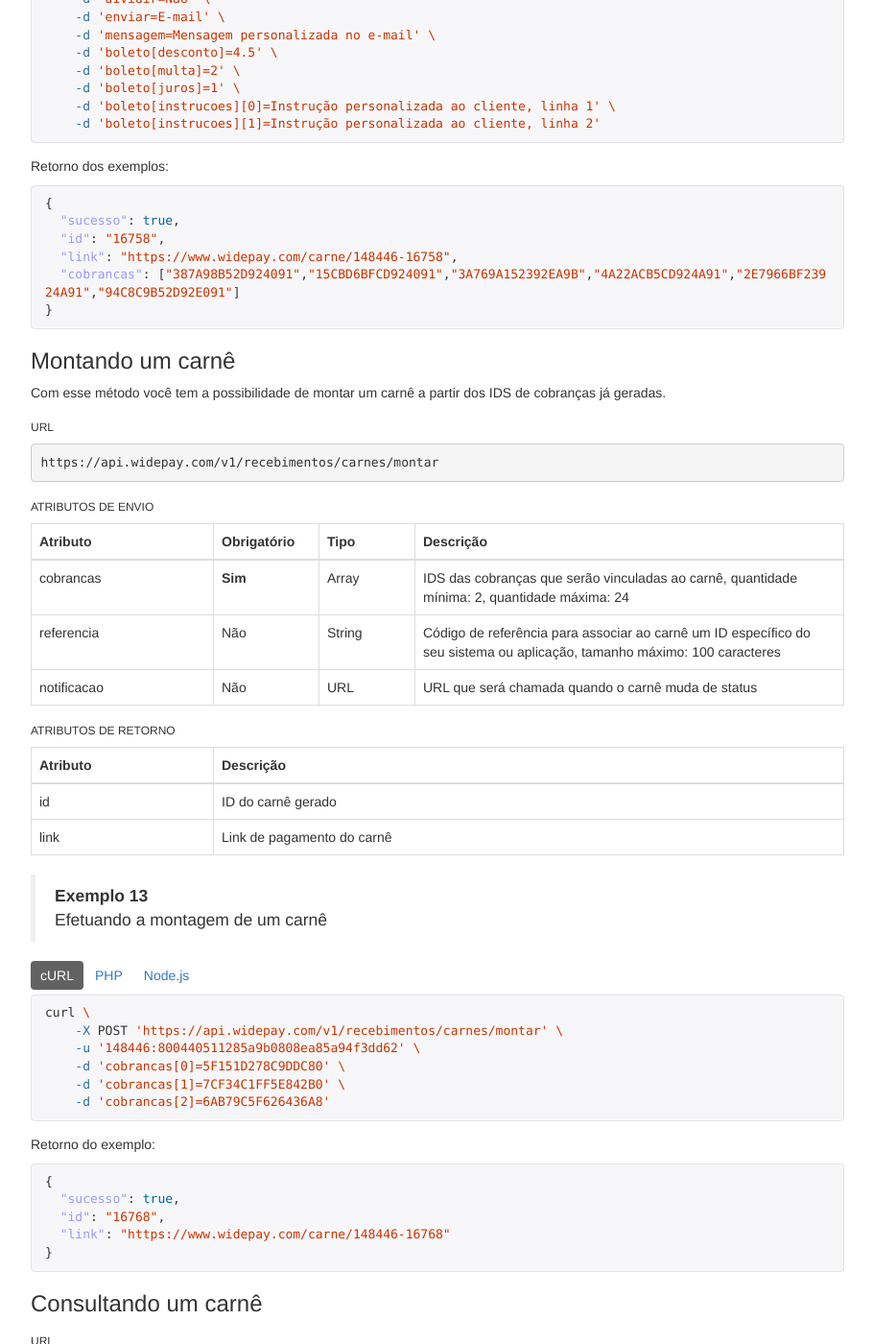
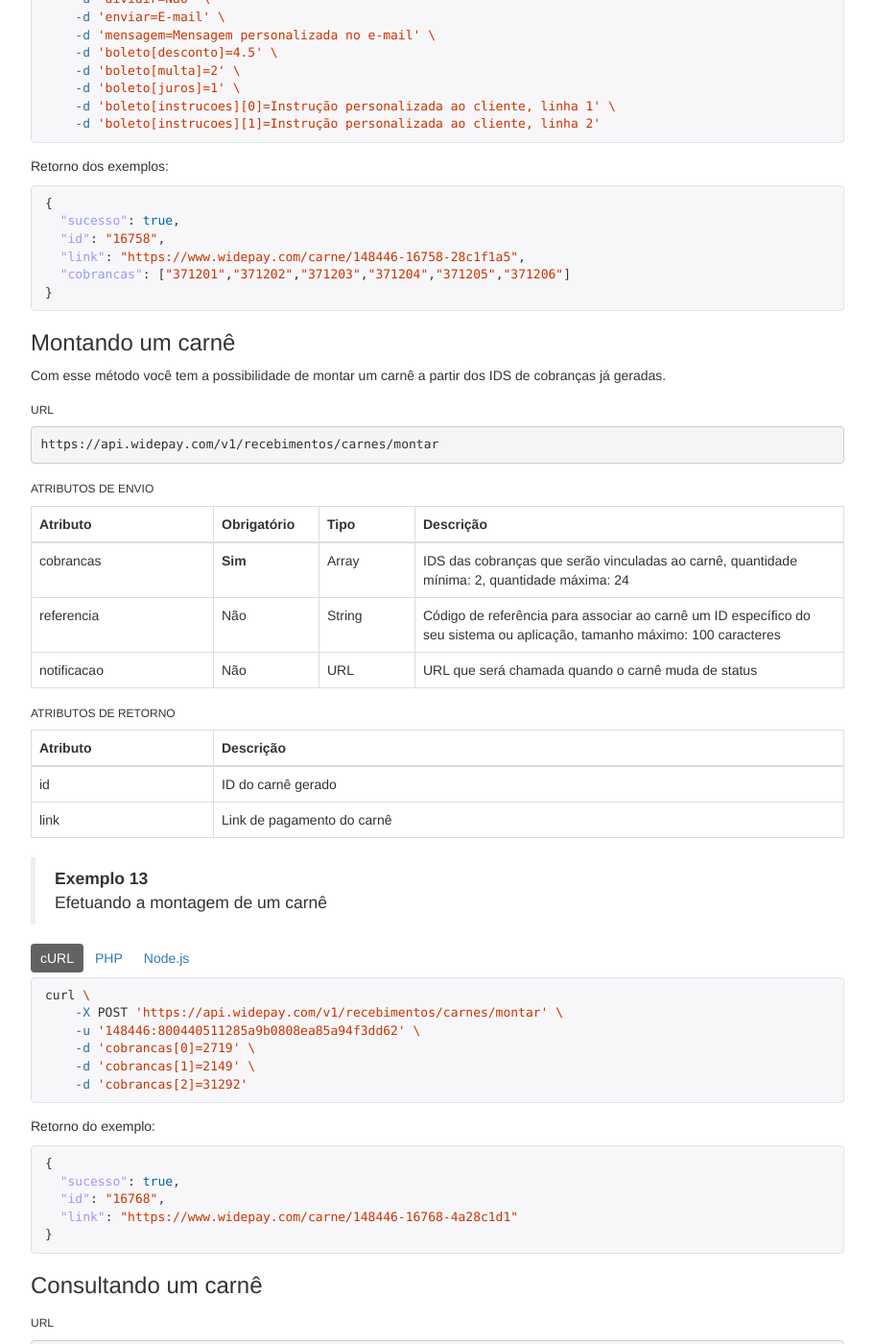
Before and after one commit to widepay/api, a Jekyll site: the page built from docs/index.html, in a window 1280 px wide and 1400 px high, scrolled down 19131 px. Shown: the whole window at 96% size, without its empty margins (38-949 px from the left). Built offline with Jekyll 4.4.1, drawn with Linux system fonts in a browser that asks for light colours; nearby versions of some CDN libraries; some of the changed text lies outside the part shown.

Commit message:
Update index.html

```diff
--- a/docs/index.html
+++ b/docs/index.html
@@ -2654,8 +2654,8 @@ if ($adicionar->sucesso) {
 {
   "sucesso": true,
   "id": "16758",
-  "link": "https://www.widepay.com/carne/148446-16758",
-  "cobrancas": ["387A98B52D924091","15CBD6BFCD924091","3A769A152392EA9B","4A22ACB5CD924A91","2E7966BF23924A91","94C8C9B52D92E091"]
+  "link": "https://www.widepay.com/carne/148446-16758-28c1f1a5",
+  "cobrancas": ["371201","371202","371203","371204","371205","371206"]
 }
 {% endhighlight %}
 
@@ -2736,9 +2736,9 @@ if ($adicionar->sucesso) {
 curl \
     -X POST 'https://api.widepay.com/v1/recebimentos/carnes/montar' \
     -u '148446:800440511285a9b0808ea85a94f3dd62' \
-    -d 'cobrancas[0]=5F151D278C9DDC80' \
-    -d 'cobrancas[1]=7CF34C1FF5E842B0' \
-    -d 'cobrancas[2]=6AB79C5F626436A8'
+    -d 'cobrancas[0]=2719' \
+    -d 'cobrancas[1]=2149' \
+    -d 'cobrancas[2]=31292'
 {% endhighlight %}
 
     </div>
@@ -2752,7 +2752,7 @@ require_once('../src/WidePay.php'); // Caminho para o SDK
 $wp = new WidePay('148446', '800440511285a9b0808ea85a94f3dd62'); // ID e token da carteira
 
 $montar = $wp->api('recebimentos/carnes/montar', array(
-    'cobrancas' => array('5F151D278C9DDC80', '7CF34C1FF5E842B0', '6AB79C5F626436A8')
+    'cobrancas' => array('2719', '2149', '31292')
 ));
 
 if ($montar->sucesso) {
@@ -2783,7 +2783,7 @@ if ($montar->sucesso) {
     };
 
     const options = {
-      cobrancas: ['5F151D278C9DDC80', '7CF34C1FF5E842B0', '6AB79C5F626436A8']
+      cobrancas: ['2719', '2149', '31292']
     };
 
     (async () => {
@@ -2817,7 +2817,7 @@ if ($montar->sucesso) {
 {
   "sucesso": true,
   "id": "16768",
-  "link": "https://www.widepay.com/carne/148446-16768"
+  "link": "https://www.widepay.com/carne/148446-16768-4a28c1d1"
 }
 {% endhighlight %}
 
```
Also changed, not shown: other parts of docs/index.html (+24 -24 lines).
